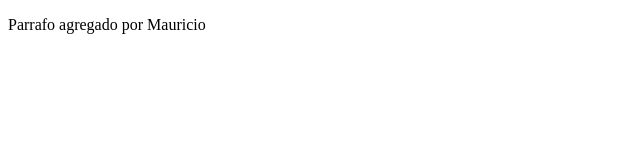
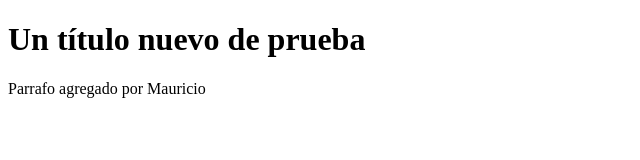
Before and after one commit to emorantesEdutecno/ProyectoPruebaColaborativo, a plain HTML site: page index.html in a window 1280 px wide. Shown: the whole page, without its empty margins (0-640 px from the left). Drawn offline with Linux system fonts and the light colour scheme.

Commit message:
nueva modificación - título 1

```diff
--- a/index.html
+++ b/index.html
@@ -10,7 +10,8 @@
 
 <body>
     <header>
-        <p> Parrafo agregado por Mauricio </p>
+    <h1> Un título nuevo de prueba </h1>
+<p> Parrafo agregado por Mauricio </p>
     </header>
 </body>
 
```
